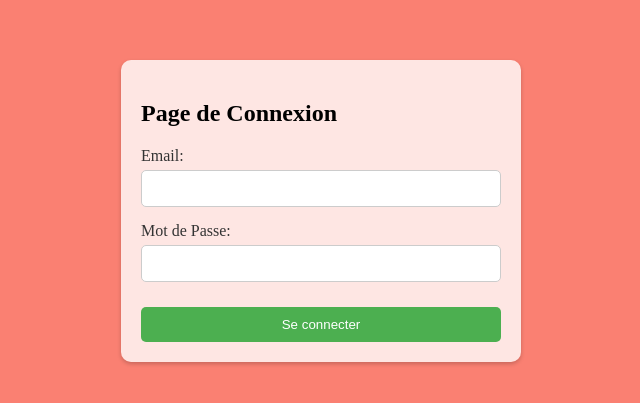
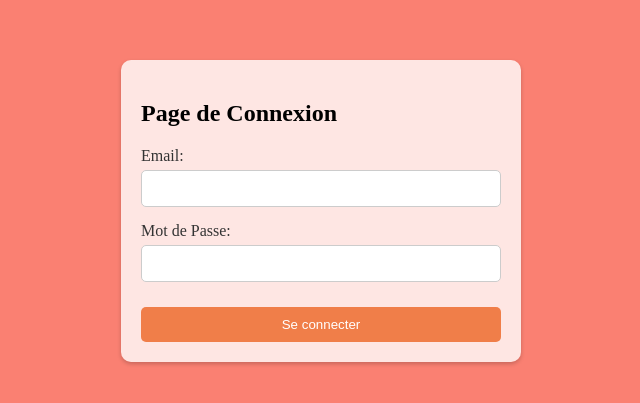
Before and after one commit to emmarcrg/INFO734_Gestion_notes, an Angular app in the folder gestion_note/: page / in a window 1280 px wide. Shown: the part 197-600 px from the top of the page, without its empty margins (319-959 px from the left). Built offline with nearby package versions, Linux system fonts and the light colour scheme.

Commit message:
Correction couleur acceuil

```diff
--- a/gestion_note/src/app/login/login.component.css
+++ b/gestion_note/src/app/login/login.component.css
@@ -40,7 +40,7 @@
 button {
   width: 100%;
   padding: 10px;
-  background-color: #4CAF50;
+  background-color: #f07e49;
   color: white;
   border: none;
   border-radius: 5px;
```
